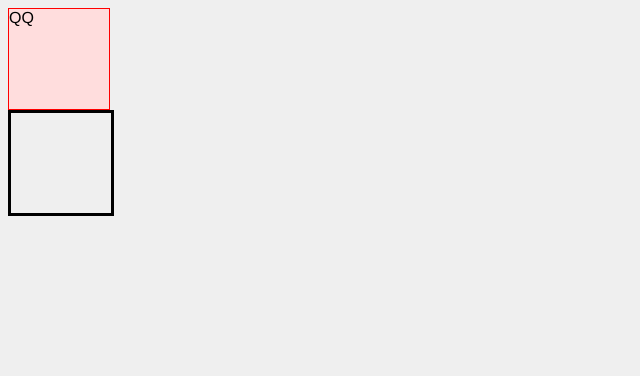
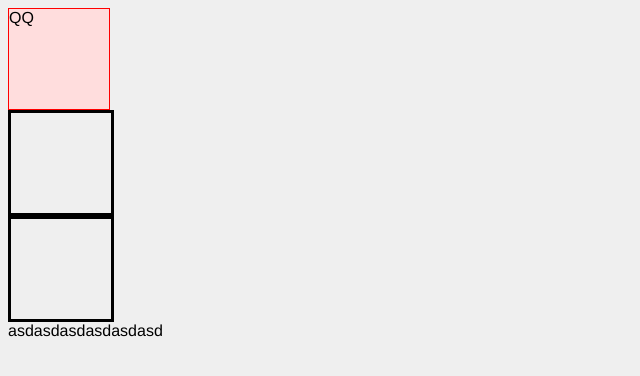
Before and after one commit to sky85245630/git, a plain HTML site: page new.html in a window 1280 px wide. Shown: the whole page, without its empty margins (0-640 px from the left). Drawn offline with Linux system fonts and the light colour scheme.

Commit message:
vscode變更

```diff
--- a/new.html
+++ b/new.html
@@ -10,5 +10,9 @@
 <body>
     <div class="test1">QQ</div>
     <div id="test2"></div>
+    <div id="test2"></div>
+   asdasdasdasdasdasd
+
+
 </body>
 </html>
```
